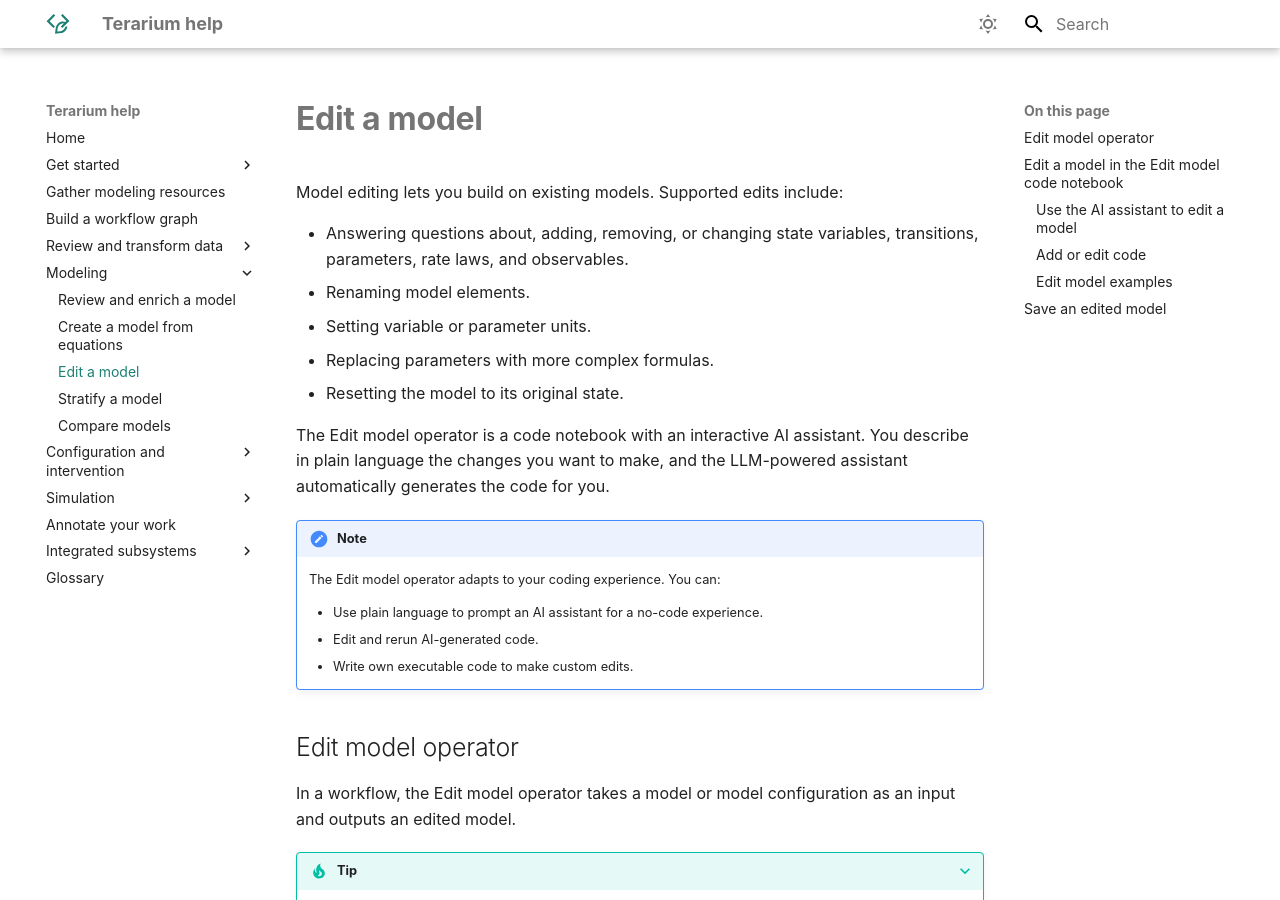
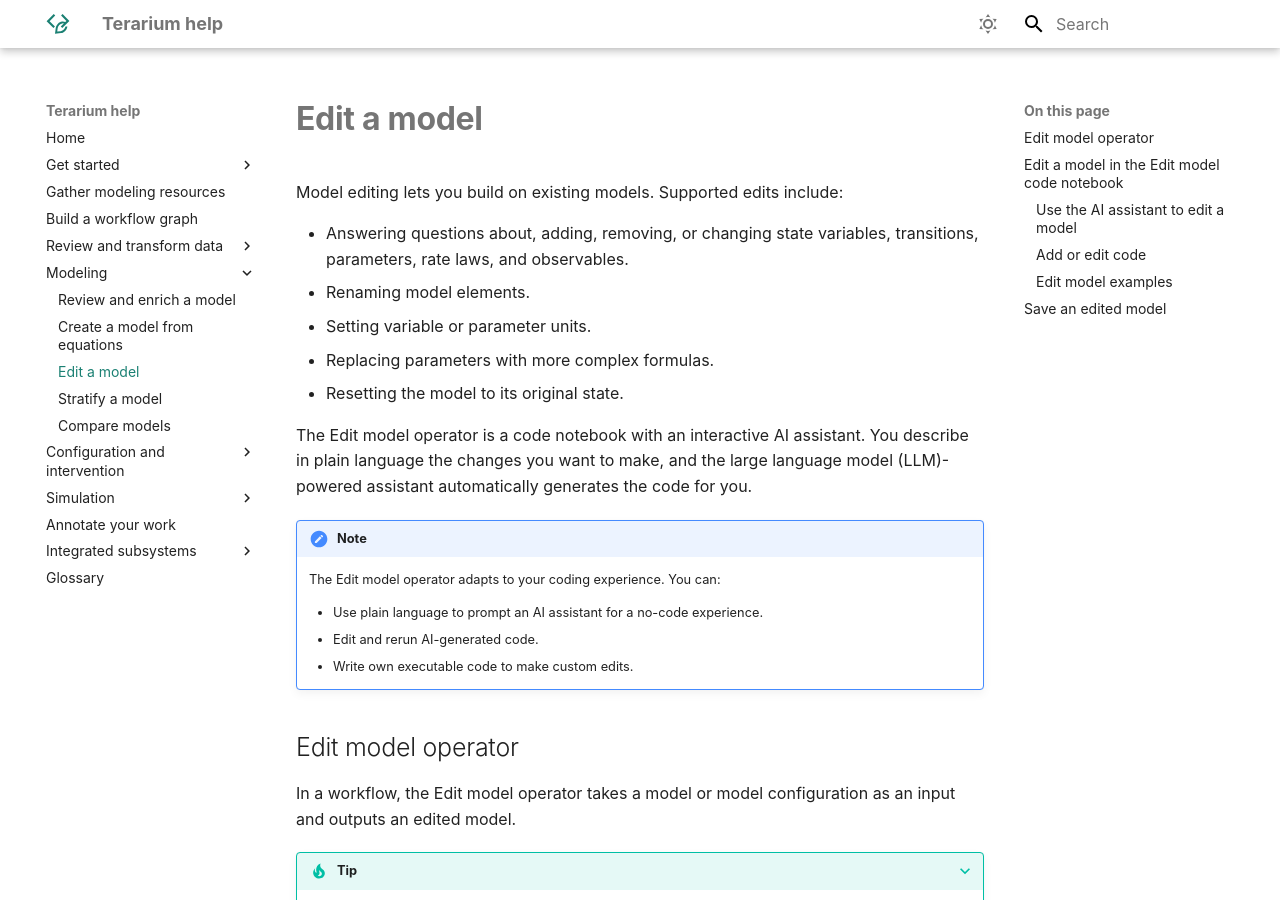
Before and after one commit to DARPA-ASKEM/terarium-docs, an MkDocs documentation site: the page built from docs/modeling/edit-model.md, in a window 1280 px wide and 900 px high. Built offline with MkDocs 1.6.1 and Material for MkDocs 9.7.7, drawn with Linux system fonts in a browser that asks for light colours.

Commit message:
Misc copy updates

```diff
--- a/docs/modeling/edit-model.md
+++ b/docs/modeling/edit-model.md
@@ -12,7 +12,7 @@
 - Replacing parameters with more complex formulas.
 - Resetting the model to its original state.
 
-The Edit model operator is a code notebook with an interactive AI assistant. You describe in plain language the changes you want to make, and the LLM-powered assistant automatically generates the code for you.
+The Edit model operator is a code notebook with an interactive AI assistant. You describe in plain language the changes you want to make, and the large language model (LLM)-powered assistant automatically generates the code for you.
 
 !!! note
 
```
Also changed, not shown: docs/datasets/index.md (+1 -1 lines), docs/datasets/transform-dataset.md (+1 -1 lines).
